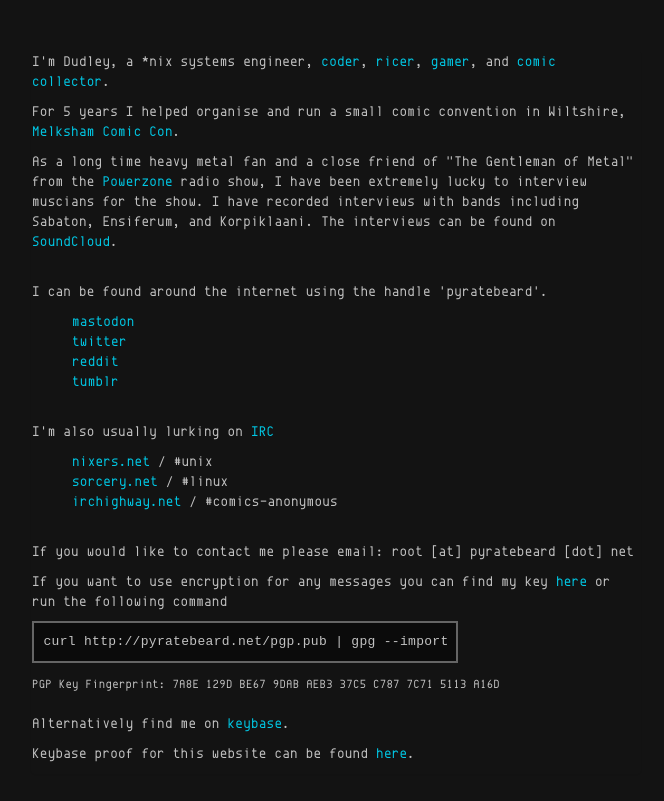
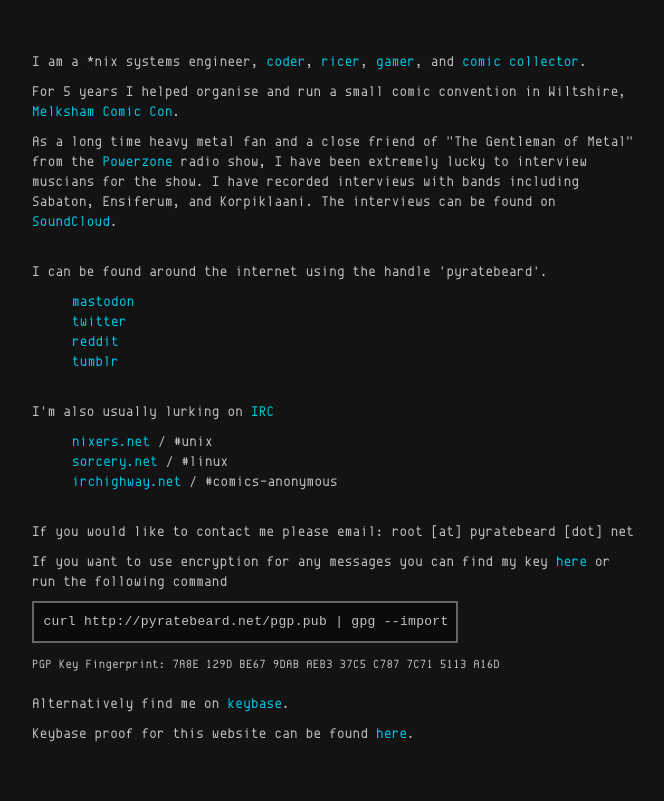
Before and after one commit to pyratebeard/pyratebeard.github.io, a Jekyll site: the page built from who.html, in a window 1280 px wide. Shown: the top 801 px of the page, without its empty margins (304-968 px from the left). Built offline with Jekyll 4.4.1, drawn with Linux system fonts in a browser that asks for light colours.

Commit message:
remove name

```diff
--- a/who.html
+++ b/who.html
@@ -3,7 +3,7 @@
 layout: default
 ---
 
-<p>I'm Dudley, a *nix systems engineer, <a href='/src' target='_blank' rel='noopener noreferrer'>coder</a>, <a href='https://www.reddit.com/r/unixporn/wiki/themeing/dictionary#wiki_rice' target="_blank" rel="noopener noreferrer">ricer</a>, <a href='https://steamcommunity.com/id/pyratebeard' target="_blank" rel="noopener noreferrer">gamer</a>, and <a href='https://www.stashmycomics.com/publicview.asp?username=pyratebeard' target='_blank' rel='noopener noreferrer'>comic collector</a>.</p>
+<p>I am a *nix systems engineer, <a href='/src' target='_blank' rel='noopener noreferrer'>coder</a>, <a href='https://www.reddit.com/r/unixporn/wiki/themeing/dictionary#wiki_rice' target="_blank" rel="noopener noreferrer">ricer</a>, <a href='https://steamcommunity.com/id/pyratebeard' target="_blank" rel="noopener noreferrer">gamer</a>, and <a href='https://www.stashmycomics.com/publicview.asp?username=pyratebeard' target='_blank' rel='noopener noreferrer'>comic collector</a>.</p>
 <p>For 5 years I helped organise and run a small comic convention in Wiltshire, <a href="https://facebook.com/melkshamcomiccon" target="_blank" rel="noopener noreferrer">Melksham Comic Con</a>.</p>
 
 <p>As a long time heavy metal fan and a close friend of "The Gentleman of Metal" from the <a href="https://powerzone.wyrdwaysrs.com" target="_blank" rel="noopener noreferrer">Powerzone</a> radio show, I have been extremely lucky to interview muscians for the show. I have recorded interviews with bands including Sabaton, Ensiferum, and Korpiklaani. The interviews can be found on <a href="https://soundcloud.com/pyratebeard" target="_blank" rel="noopener noreferrer">SoundCloud</a>.</p>
```
